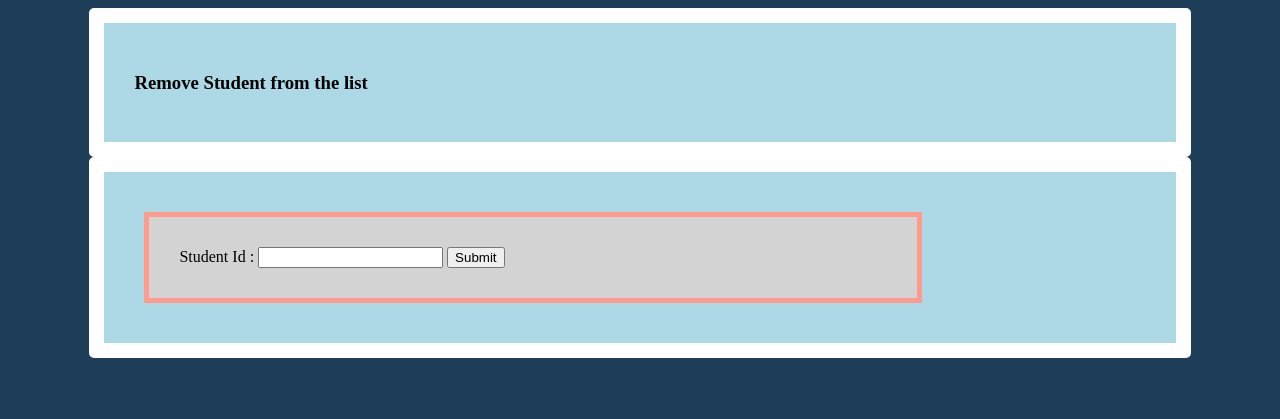
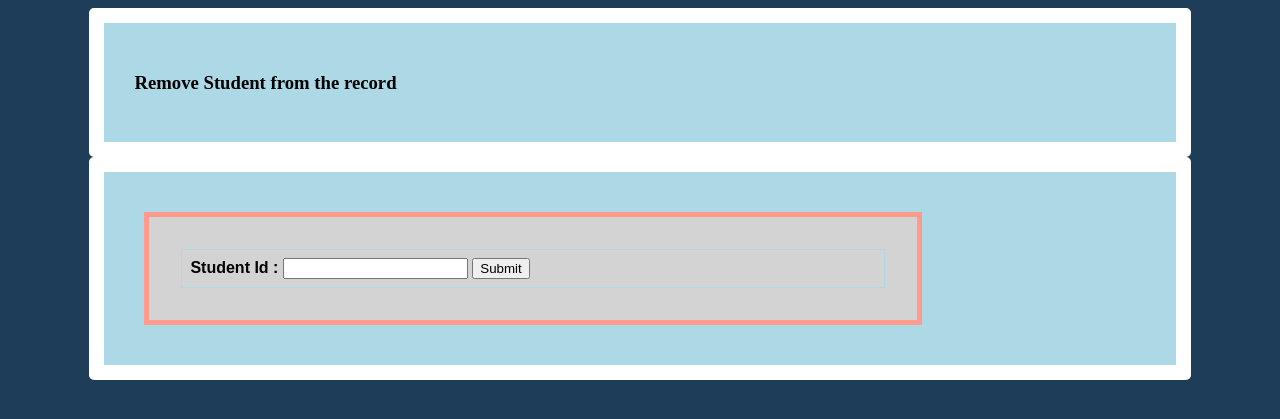
Before and after one commit to Anup-dev-git/student-app, a Flask app: page /delete in a window 1280 px wide. Shown: the top 419 px of the page. Run offline with Flask 2, Linux system fonts and the light colour scheme; lists and menus that the app fills with data are empty.

Commit message:
templates modified

```diff
--- a/templates/delete.html
+++ b/templates/delete.html
@@ -3,6 +3,41 @@
 <head>
     <title>Delete Record</title>
     <style>
+        table {
+            font-family: arial, sans-serif;
+            border-color:black;
+            border-radius: 5px;
+            border-width: 10px;
+            width: 100%;
+            }
+
+            td, th {
+            border: 1px solid lightblue;
+            text-align: left;
+            padding: 8px;
+            }
+
+            tr:nth-child(even) {
+            background-color: lightblue;
+            }
+        .main {
+            background-color: lightblue;
+            border-radius: 5px;
+            width: 80%;
+            border: 15px solid white;
+            padding: 30px;
+            margin: auto;
+        }
+
+        .title {
+            background-color: lightblue;
+            text-align: center;
+            border-radius: 5px;
+            width: 80%;
+            border: 15px solid white;
+            padding: 30px;
+            margin: auto;
+        }
         .main {
             background-color: lightblue;
             border-radius: 5px;
@@ -33,13 +68,17 @@
 </head>
 <body bgcolor="#1e3d59">
     <div class='main'>
-        <h3>Remove Student from the list</h3>
+        <h3>Remove Student from the record</h3>
     </div>
     <div class='main'>
         <div class='article'>
+            <table>
+                <th>
         <form action="/deleterecord" method="post">
         Student Id : <input type="text" name="id">
         <input type="submit" value="Submit">
+        </th>
+        </table>
     </div>
 </div>
 </form>
--- a/templates/delete_record.html
+++ b/templates/delete_record.html
@@ -32,8 +32,8 @@
     </style>
 </head>
 <body bgcolor="#1e3d59">
-<div class='article'>
-    <div class='main'>
+<div class='main'>
+    <div class='article'>
     <h3>{{msg}}</h3>
     <a href="/view">View Student Record</a>
 </div>
```
Also changed, not shown: templates/add.html (+11 -8 lines), templates/index.html (+6 -5 lines), templates/success.html (+7 -6 lines), templates/view.html (+11 -8 lines).
